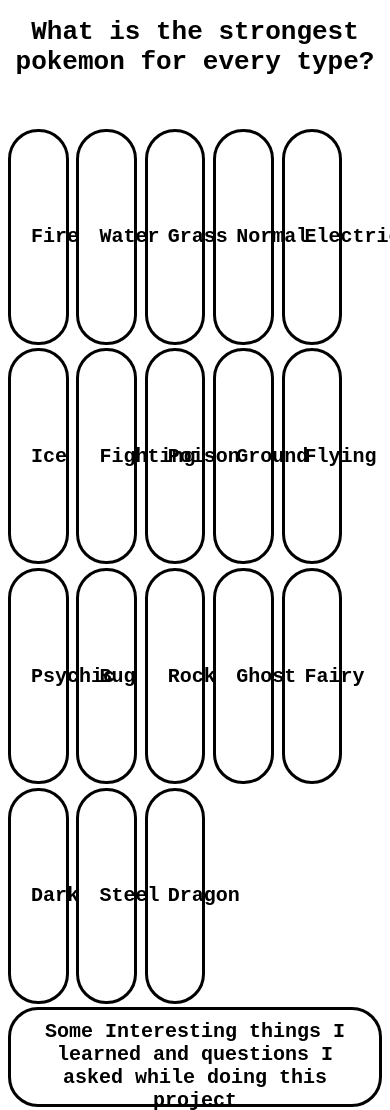
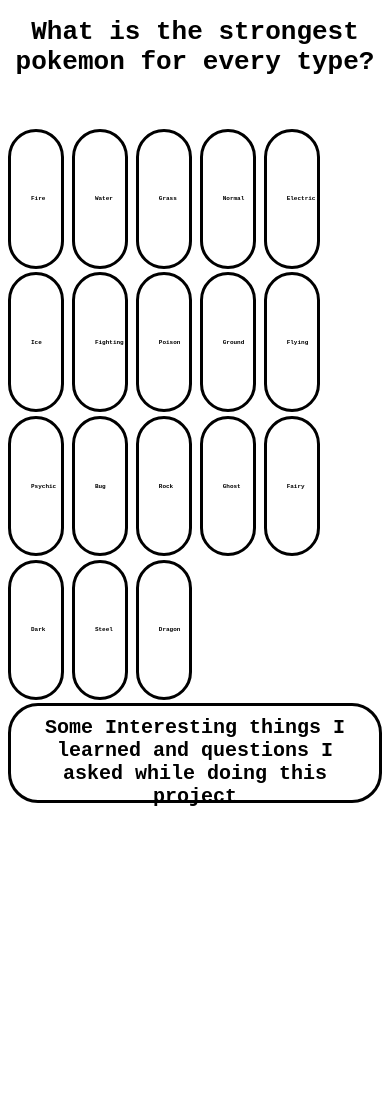
Before and after one commit to ApuAdh/Data-Science-One-Final-Project, a plain HTML site: page index.html in a window 390 px wide. After the commit the page ends 844 px from the top, so only its background shows below. Drawn offline with Linux system fonts and the light colour scheme.

Commit message:
Works kinda on mobile

```diff
--- a/style.css
+++ b/style.css
@@ -125,3 +125,20 @@ a{
 a:hover{
     color:red
 }
+@media all and (max-width:390px){
+    .rounded-button{
+        height: 140px;
+        width: 15%;
+        border-radius: 30px;
+        padding: 10px 20px;
+        background-color: transparent;
+        color: black;
+        border: solid black;
+        font-size: 20%;
+        cursor: pointer;
+        font-family: monospace;
+        transition: background-color 0.3s;
+        font-weight: bold;
+        margin-top: 1%;
+    }
+}
```
